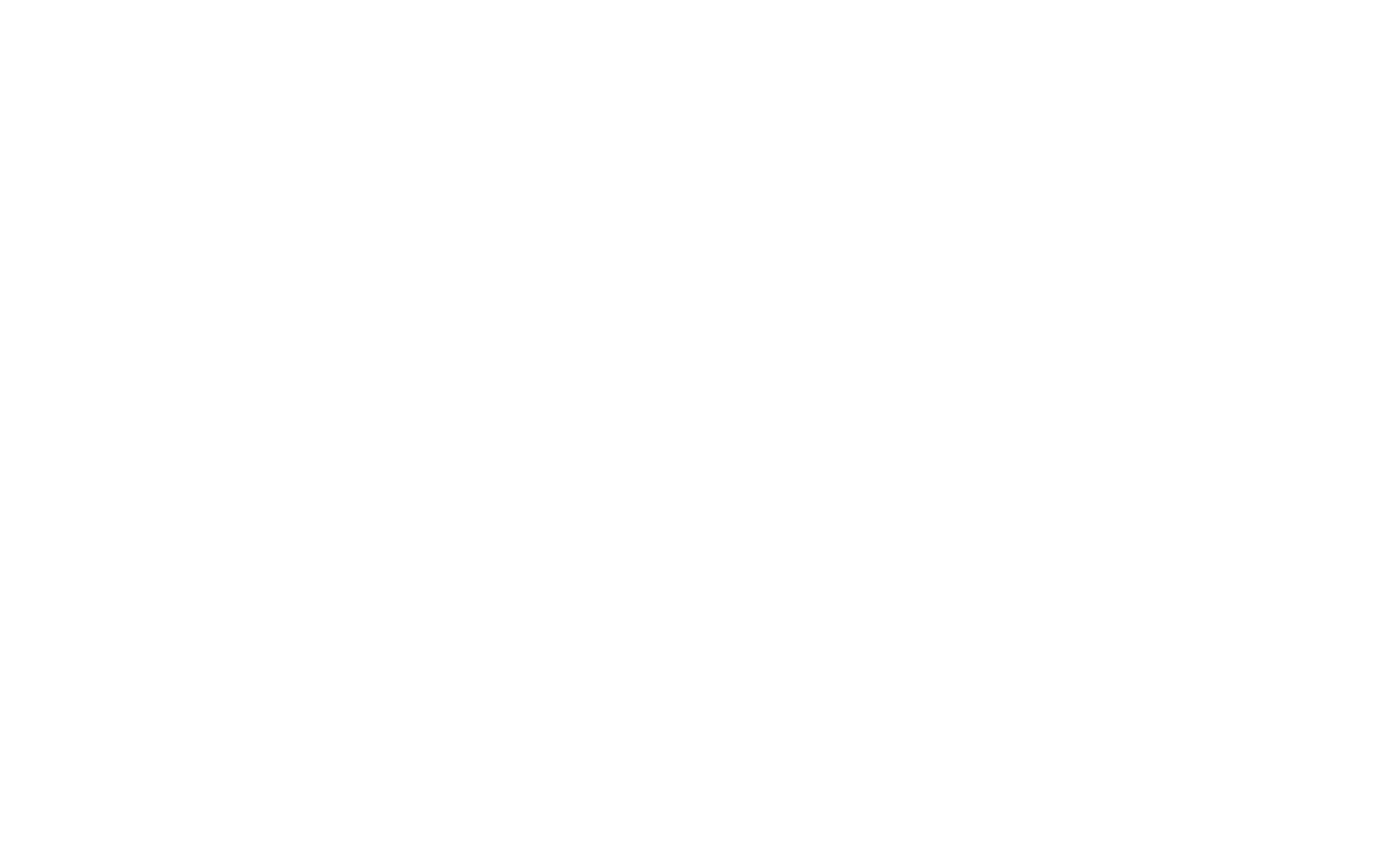
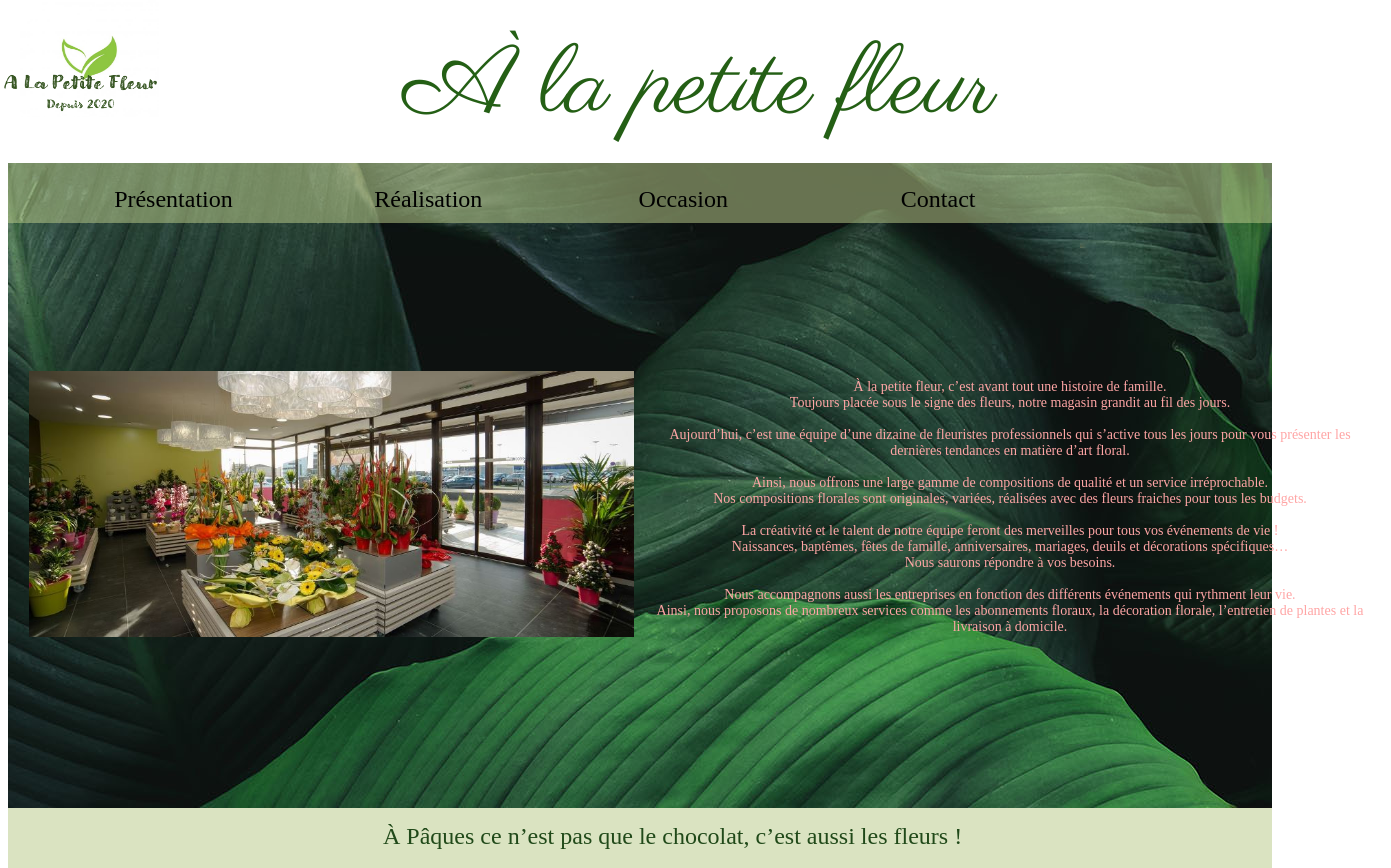
Before and after one commit to SebastienP60/Projetgroupe-numero1, a plain HTML site: page index.html in a window 1280 px wide. Shown: the whole page, 1391 px wide, since content can reach past the window. Before the commit the page ends 800 px from the top, so only its background shows below. Drawn offline with Linux system fonts and the light colour scheme; files whose address does not match are found by name; a web font is replaced by a local one.

Commit message:
Partie présentation

```diff
--- /dev/null
+++ b/assets/CSS/style.css
@@ -0,0 +1,102 @@
+h1 {
+    margin-top: 15px;
+    width: 1383px;
+    font-family: "Parisienne";
+    font-style: normal;
+    font-weight: normal;
+    font-size: 96px;
+    text-align: center;
+    color: #245F15;
+}
+#content {
+    background-image: url("../img/AdobeStock_207581237.jpeg");
+    height: 800px;
+    width: 100%;
+    background-color: #041801;
+    background-repeat: no-repeat;
+}
+#titre {
+    float: left;
+    height: 155px;
+    width: 100%;
+    background-color: white;
+}
+#menu {
+    margin-top: -55px;
+    float: left;
+    height: 60px;
+    width: 100%;
+    background-color: rgba(185, 202, 139, 0.53);
+}
+li {
+    display: inline-block;
+    list-style:none;
+    font-size: 24px;
+    width: 20.5%;
+}
+nav li {
+    text-align : center ;
+    line-height: 40px ;
+}
+nav li a
+{
+    display: block ;
+    text-decoration: none ;
+    color : #000000;
+}
+nav li:hover
+{
+    background-color: #ff7506;
+    border-radius: 10px;
+}
+h2 {
+    display: none;
+}
+#imglogo {
+    position: absolute;
+    width: 162px;
+    height: 155px;
+    left: 0px;
+    top: 0px;
+}
+#imgboutique {
+    position: absolute;
+    width: 605px;
+    height: 266px;
+    left: 29px;
+    top: 371px;
+}
+p {
+    position: absolute;
+    width: 718px;
+    height: 396px;
+    left: 651px;
+    top: 295px;
+    font-style: normal;
+    font-weight: normal;
+    font-size: 14px;
+    line-height: 16px;
+    display: flex;
+    align-items: center;
+    text-align: center;
+    color: #FFA5A5;
+}
+#evenement {
+    float: left;
+    height: 60px;
+    width: 100%;
+    background-color: rgba(185, 202, 139, 0.53);
+}
+#evenementPhrase {
+    position: absolute;
+    width: 616px;
+    height: 44px;
+    left: 383px;
+    top: 790px;
+    font-family: "La Belle Aurore";
+    font-style: normal;
+    font-weight: normal;
+    font-size: 24px;
+    text-align: center;
+    color: #204919;
+}
--- a/index.html
+++ b/index.html
@@ -1 +1,45 @@
 <!DOCTYPE html>
+<html lang="fr">
+<head>
+    <meta charset="UTF-8">
+    <meta name="viewport" content="width=device-width, initial-scale=1.0">
+    <link href="https://fonts.googleapis.com/css?family=La+Belle+Aurore&display=swap" rel="stylesheet">
+    <link href="https://fonts.googleapis.com/css?family=Parisienne&display=swap" rel="stylesheet">
+    <link rel="stylesheet" media="screen" type="text/css" href="assets/CSS/style.css"/>
+    <title>À la petite fleur</title>
+</head>
+<body>
+     <div id="titre">
+      <img src="/home/pierre/Documents/www/Projet-fleur/Projetgroupe-numero1/assets/img/unknown.png" id="imglogo" alt="logo à la petite fleur" title="logo">
+       <h1>À la petite fleur</h1>
+        <nav>
+            <div id="menu">
+              <ul>
+                <li><a href="#Présentation">Présentation</a></li>
+                <li><a href="#Réalisation">Réalisation</a></li>
+                 <li><a href="#Occasion">Occasion</a></li>
+                <li><a href="#Contact">Contact</a></li>
+              </ul>
+            </div>
+        </nav>
+     </div>
+    <div id="content">
+      <h2>titre 2</h2>
+        <img src="/home/pierre/Documents/www/Projet-fleur/Projetgroupe-numero1/assets/img/carrement-fleurs-boutique.jpg" id="imgboutique" alt="intérieur de la boutique" title="boutique">
+            <p>À la petite fleur, c’est avant tout une histoire de famille.<br>
+            Toujours placée sous le signe des fleurs, notre magasin grandit au fil des jours.<br><br>
+            Aujourd’hui, c’est une équipe d’une dizaine de fleuristes professionnels qui s’active tous les jours pour vous présenter les dernières tendances en matière d’art floral.<br><br>
+            Ainsi, nous offrons une large gamme de compositions de qualité et un service irréprochable.<br>
+            Nos compositions florales sont originales, variées, réalisées avec des fleurs fraiches pour tous les budgets.<br><br>
+            La créativité et le talent de notre équipe feront des merveilles pour tous vos événements de vie !<br>
+            Naissances, baptêmes, fêtes de famille, anniversaires, mariages, deuils et décorations spécifiques…<br>
+            Nous saurons répondre à vos besoins.<br><br>
+            Nous accompagnons aussi les entreprises en fonction des différents événements qui rythment leur vie.<br>
+            Ainsi, nous proposons de nombreux services comme les abonnements floraux, la décoration florale, l’entretien de plantes et la livraison à domicile.<br>
+        </p>
+    </div>
+    <div id="evenement">
+        <footer><p id="evenementPhrase">À Pâques ce n’est pas que le chocolat, c’est aussi les fleurs !</p></footer>
+    </div>
+</body>
+</html>
```
Also changed, not shown: assets/img/2db828f9e36101fea401d38ae160f768.jpg (added), assets/img/AdobeStock_207581237.jpeg (added), assets/img/carrement-fleurs-boutique.jpg (added), assets/img/logo projet 1.png (deleted), assets/img/unknown.png (added).
